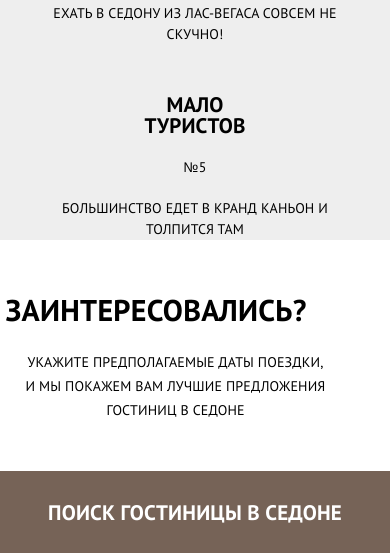
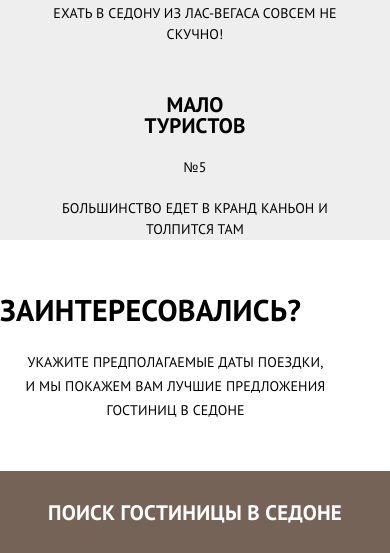
Before and after one commit to Step174/sedona, a plain HTML site: page index.html in a window 390 px wide. Shown: the part 2861-3414 px from the top of the page. Drawn offline with Linux system fonts and the light colour scheme; grey boxes are pictures that could not be loaded; files whose address does not match are found by name.

Commit message:
Update style.css

```diff
--- a/css/style.css
+++ b/css/style.css
@@ -459,7 +459,7 @@ footer .footer-copyright img
 	}
 }
 
-@media screen and (max-width:600px) {
+@media screen and (max-width:700px) {
 	header
 	{
 		display: block
@@ -571,7 +571,7 @@ footer .footer-copyright img
 	.search-hotel {width: 100%;}
 
     .search-hotel h2 {
-	width: 80%;
+	width: 70%;
 }
 
      .search-hotel p {
```
